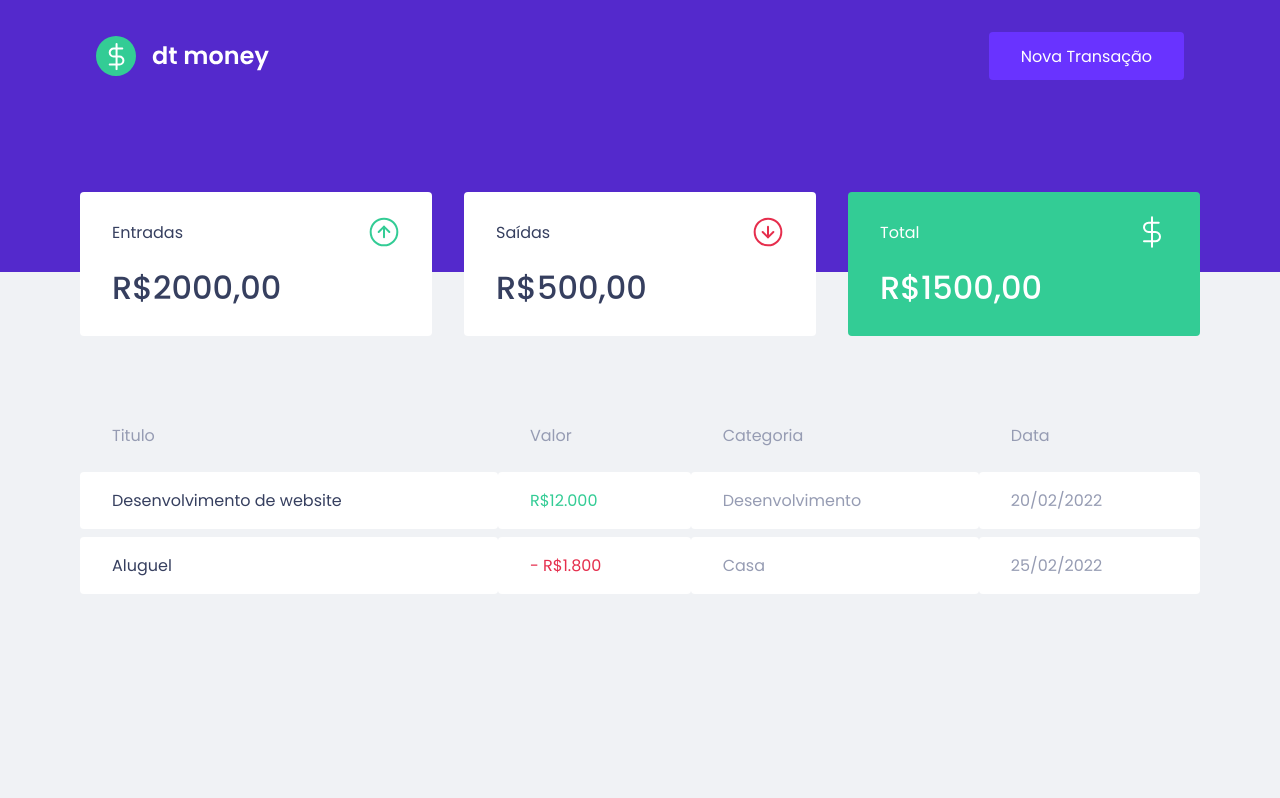
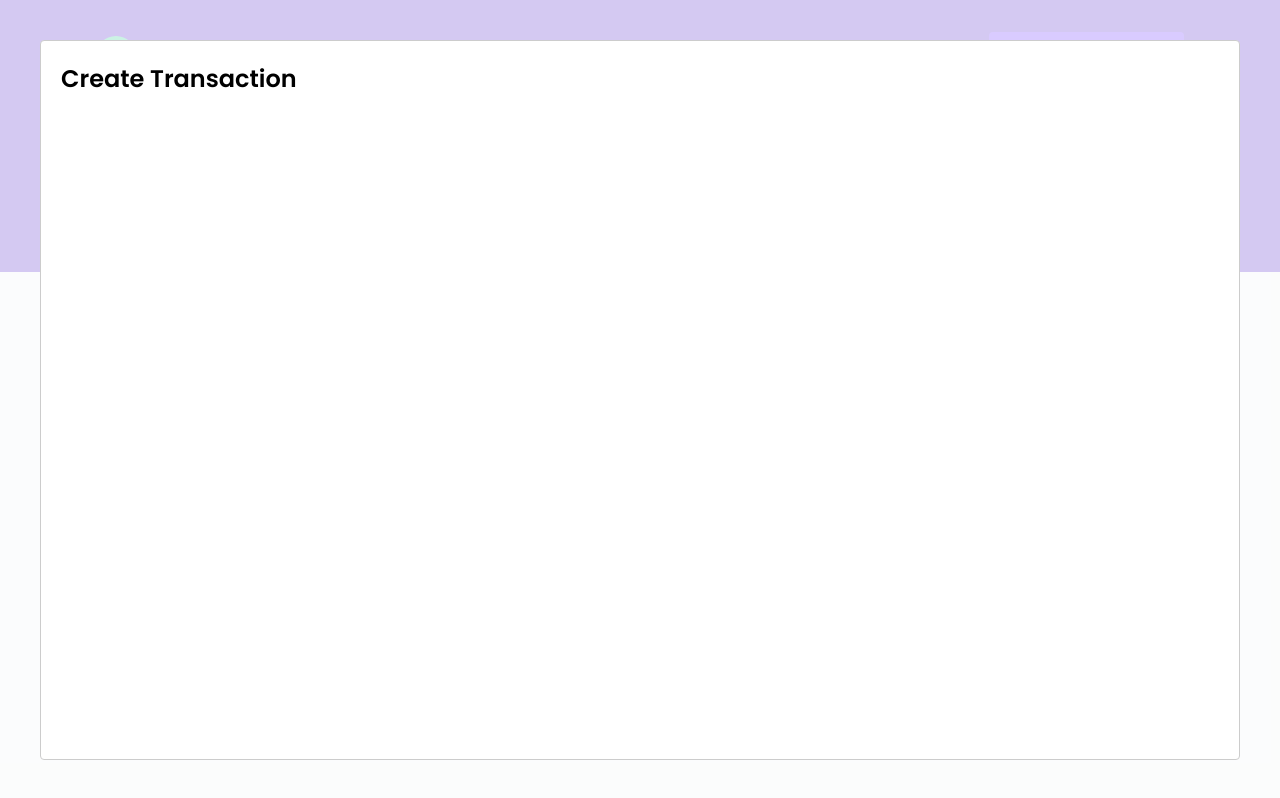
Before and after one commit to danvb112/Dtmoney, a React (Create React App) app: page / in a window 1280 px wide. Both pictures are taken after a click on the button "Nova Transação". Built offline with nearby package versions, Linux system fonts and the light colour scheme; no server answers; what miragejs would draw is missing.

Commit message:
Add basic NewTransactionModal

```diff
--- a/package.json
+++ b/package.json
@@ -3,11 +3,13 @@
   "version": "0.1.0",
   "private": true,
   "dependencies": {
+    "@types/react-modal": "^3.13.1",
     "@types/styled-components": "^5.1.22",
     "axios": "^0.25.0",
     "miragejs": "^0.1.43",
     "react": "^17.0.2",
     "react-dom": "^17.0.2",
+    "react-modal": "^3.14.4",
     "react-scripts": "5.0.0",
     "styled-components": "^5.3.3",
     "web-vitals": "^2.1.0"
--- a/src/App.tsx
+++ b/src/App.tsx
@@ -1,12 +1,32 @@
+import { useState } from 'react';
+import Modal from 'react-modal';
+
 import { Dashboard } from "./components/Dashboard";
 import { Header } from "./components/Header/Header";
 import { GlobalStyle } from "./styles/global";
 
 export function App() {
+  const [isNewTransactionModalOpen, setIsNewTransactionModalOpen] = useState(false);
+
+  const handleOpenNewTransactionModal = () => {
+    setIsNewTransactionModalOpen(true);
+  }
+
+  const handleCloseNewTransactionModal = () => {
+    setIsNewTransactionModalOpen(false);
+  }
+
   return (
     <>
-      <Header />
+      <Header onOpenNewTransactionModal={handleOpenNewTransactionModal} />
       <Dashboard />
+
+      <Modal
+        isOpen={isNewTransactionModalOpen}
+        onRequestClose={handleCloseNewTransactionModal}
+      >
+        <h2>Create Transaction</h2>
+      </Modal>
       <GlobalStyle />
     </>
   );
--- a/src/components/Header/Header.tsx
+++ b/src/components/Header/Header.tsx
@@ -2,12 +2,16 @@
 
 import {Container, Content} from './styles';
 
-export function Header() {
+interface HeaderProps {
+    onOpenNewTransactionModal: () => void;
+}
+
+export function Header({onOpenNewTransactionModal}: HeaderProps) {
     return (
         <Container>
             <Content>
                 <img src={logoImg} alt="dt money" />
-                <button type='button'>
+                <button type='button' onClick={onOpenNewTransactionModal}>
                     Nova Transação
                 </button>
             </Content>
```
Also changed, not shown: 1 other file (tests, documents, lock files or other folders).
